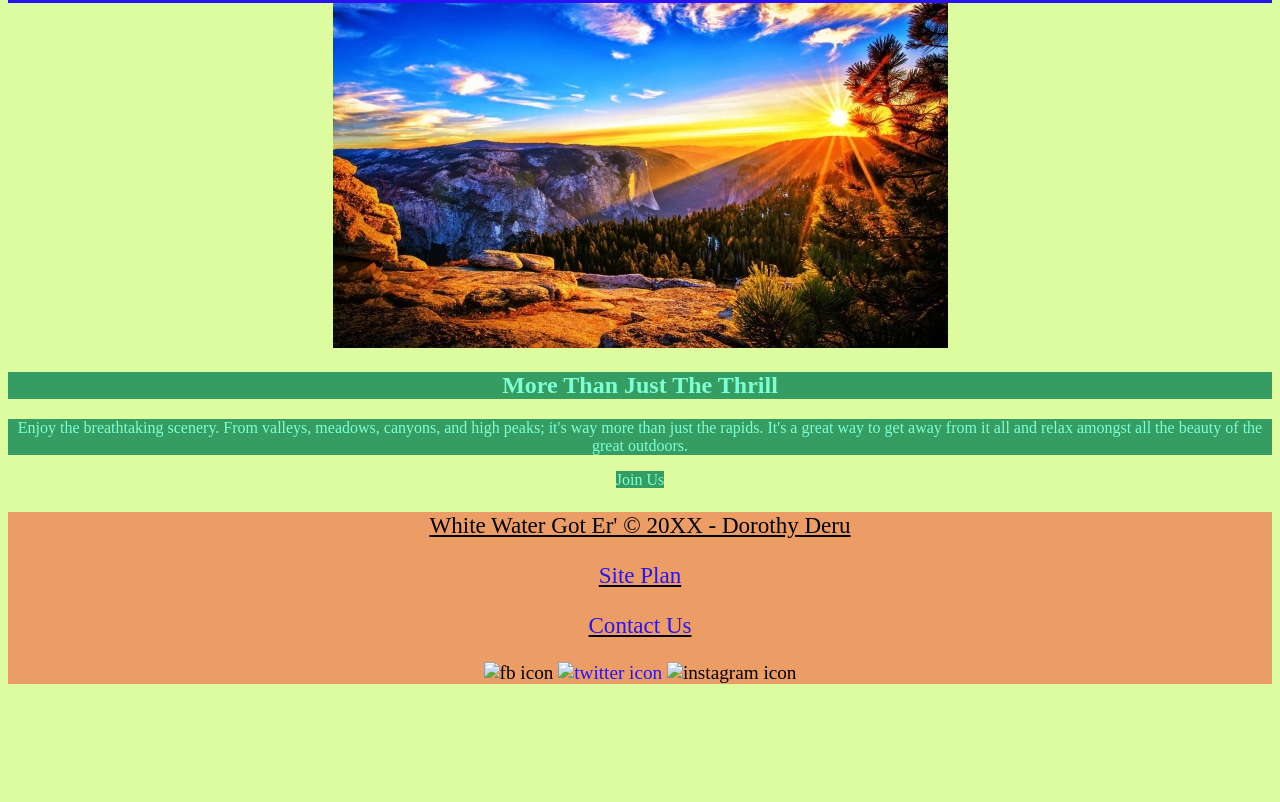
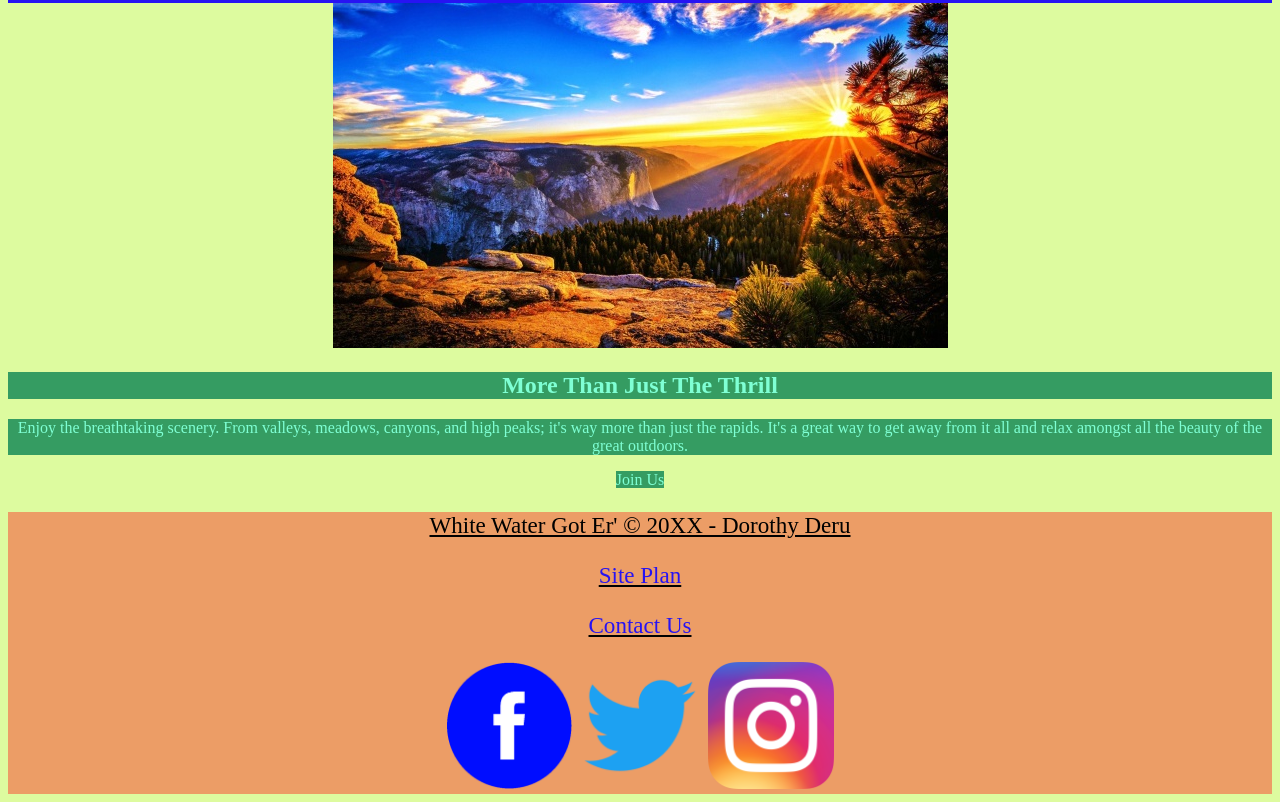
Before and after one commit to dorothyderu/wdd130, a plain HTML site: page wwr/index.html in a window 1280 px wide. Shown: the part 2273-3075 px from the top of the page. Before the commit the page ends 2965 px from the top, so only its background shows below. Drawn offline with Linux system fonts and the light colour scheme.

Commit message:
added social media icons

```diff
--- a/wwr/index.html
+++ b/wwr/index.html
@@ -60,13 +60,13 @@
     <p><a href="contactus.html">Contact Us</a></p>
     <div class="social">
         <a href="https://facebook.com" target="_blank"></a>
-            <img src="images/facebook.png" alt="fb icon">
+            <img width="10%" src="images/facebook.png" alt="fb icon">
         </a>
         <a href="https://twitter.com" target="_blank">
-            <img src="images/twitter.png" alt="twitter icon">
+            <img width="10%" src="images/twitter.png" alt="twitter icon">
         </a>
         <a href="https://instagram.com" target="_blank"></a>
-            <img src="images/instagram.png" alt="instagram icon">
+            <img width="10%" src="images/instagram.png" alt="instagram icon">
         </a>
     </div>
 </footer>
```
Also changed, not shown: wwr/images/facebook.png (added), wwr/images/instagram.png (added), wwr/images/twitter.png (added).
